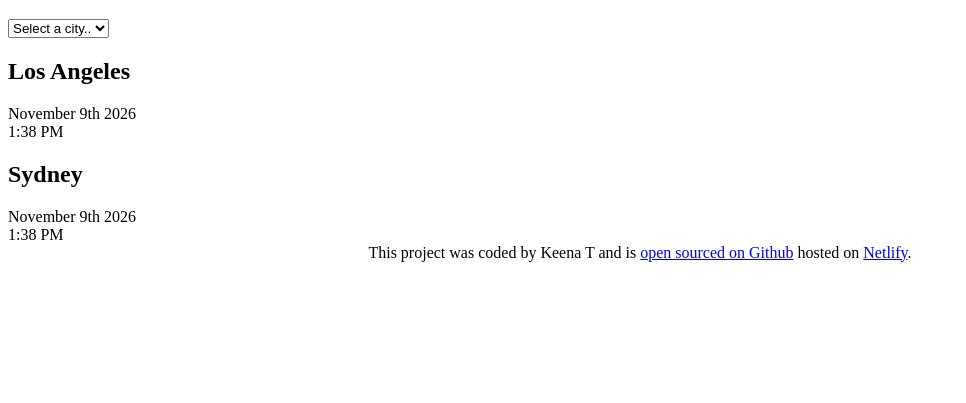
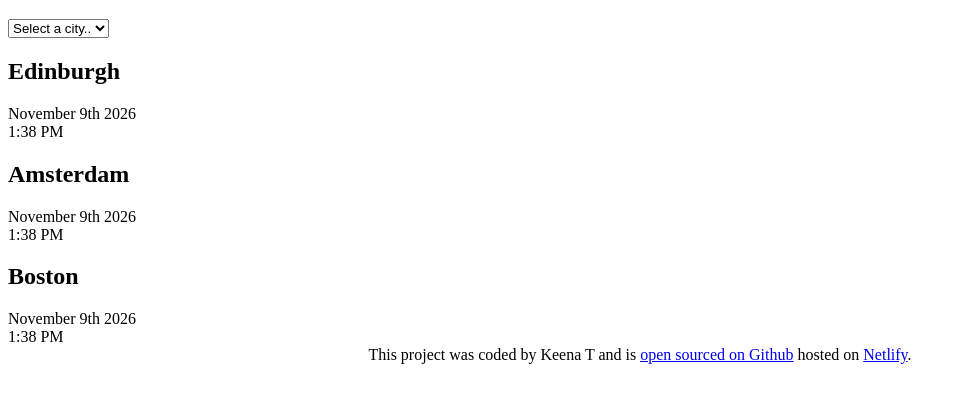
Before and after one commit to star1231-k/World-Clock, a plain HTML site: page index.html in a window 1280 px wide. Shown: the part 61-464 px from the top of the page, without its empty margins (0-966 px from the left). Drawn offline with Linux system fonts and the light colour scheme.

Commit message:
edited html

```diff
--- a/index.html
+++ b/index.html
@@ -11,17 +11,22 @@
       <h1>World Clock</h1>
       <select>
         <option value="">Select a city..</option>
-        <option value="">London</option>
-        <option value="">New York</option>
-        <option value="">Auckland</option>
+        <option value="">Edinburgh</option>
+        <option value="">Amsterdam</option>
+        <option value="">Boston</option>
       </select>
       <div class="city">
-        <h2>Los Angeles</h2>
+        <h2>Edinburgh</h2>
         <div class="date">November 9th 2026</div>
         <div class="time">1:38 PM</div>
       </div>
       <div class="city">
-        <h2>Sydney</h2>
+        <h2>Amsterdam</h2>
+        <div class="date">November 9th 2026</div>
+        <div class="time">1:38 PM</div>
+      </div>
+      <div class="city">
+        <h2>Boston</h2>
         <div class="date">November 9th 2026</div>
         <div class="time">1:38 PM</div>
       </div>
```
